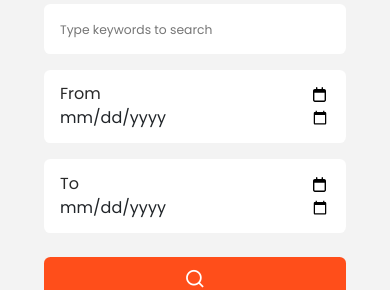
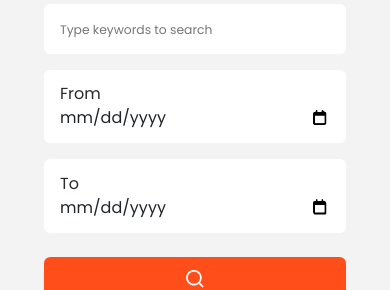
Before and after one commit to IamYasirNiazi/Tolk-Website-Pamelachen, a plain HTML site: page advance.html in a window 390 px wide. Shown: the part 148-438 px from the top of the page. Drawn offline with nearby package versions, Linux system fonts and the light colour scheme.

Commit message:
final commit

```diff
--- a/css/style.scss
+++ b/css/style.scss
@@ -38,7 +38,7 @@ body {
         position: absolute;
         color: #292929;
     content: attr(placeholder);
-        top: 1.1rem;
+        top: 2.5rem;
         right: 1.1rem;
         background: url(../images/calendar.svg);
         background-repeat: no-repeat;
```
Also changed, not shown: css/style.css.
